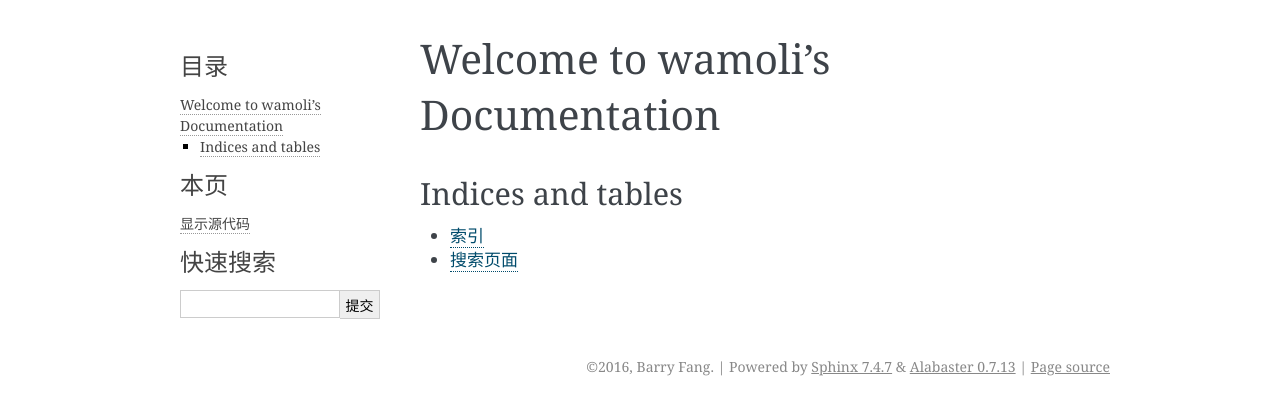
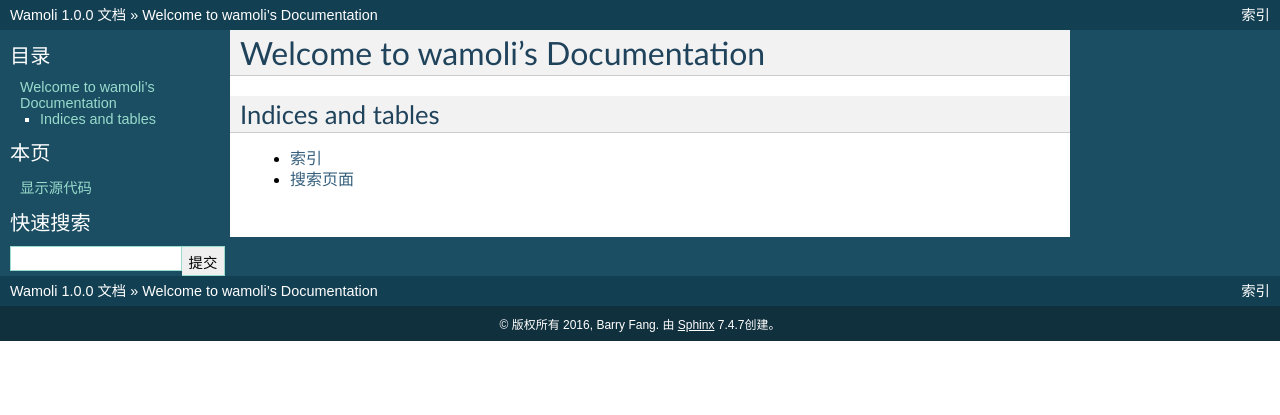
Before and after one commit to baitin/wamoli, a Sphinx documentation site: the page built from source/index.rst, in a window 1280 px wide. Shown: the top 415 px of the page. Built offline with Sphinx 7.4.7, drawn with Linux system fonts in a browser that asks for light colours; pages that are not in the unit, such as notebooks, are missing from menus.

Commit message:
更改样式

```diff
--- a/source/conf.py
+++ b/source/conf.py
@@ -44,7 +44,7 @@ master_doc = u'index'
 
 
 # General information about the project.
-project = u'wamoli'
+project = u'Wamoli'
 
 copyright = u'2016, Barry Fang'
 
@@ -100,7 +100,7 @@ pygments_style = 'sphinx'
 
 # The theme to use for HTML and HTML Help pages.  See the documentation for
 # a list of builtin themes.
-html_theme = u'alabaster'
+html_theme = u'classic'
 
 
 # Theme options are theme-specific and customize the look and feel of a theme
@@ -243,7 +243,7 @@ latex_use_parts = True
 
 # One entry per manual page. List of tuples
 # (source start file, name, description, authors, manual section).
-man_pages = [('index', 'wamoli', u'wamoli Documentation', [u'Barry Fang'], 1)]
+man_pages = [('index', 'Wamoli', u'Wamoli Documentation', [u'Barry Fang'], 1)]
 
 
 # -- Additional options --------------------------------------------------------
--- a/source/index.rst
+++ b/source/index.rst
@@ -1,4 +1,4 @@
-.. wamoli Documentation master file.
+.. Wamoli Documentation master file.
 
 #################################
 Welcome to wamoli's Documentation
```
